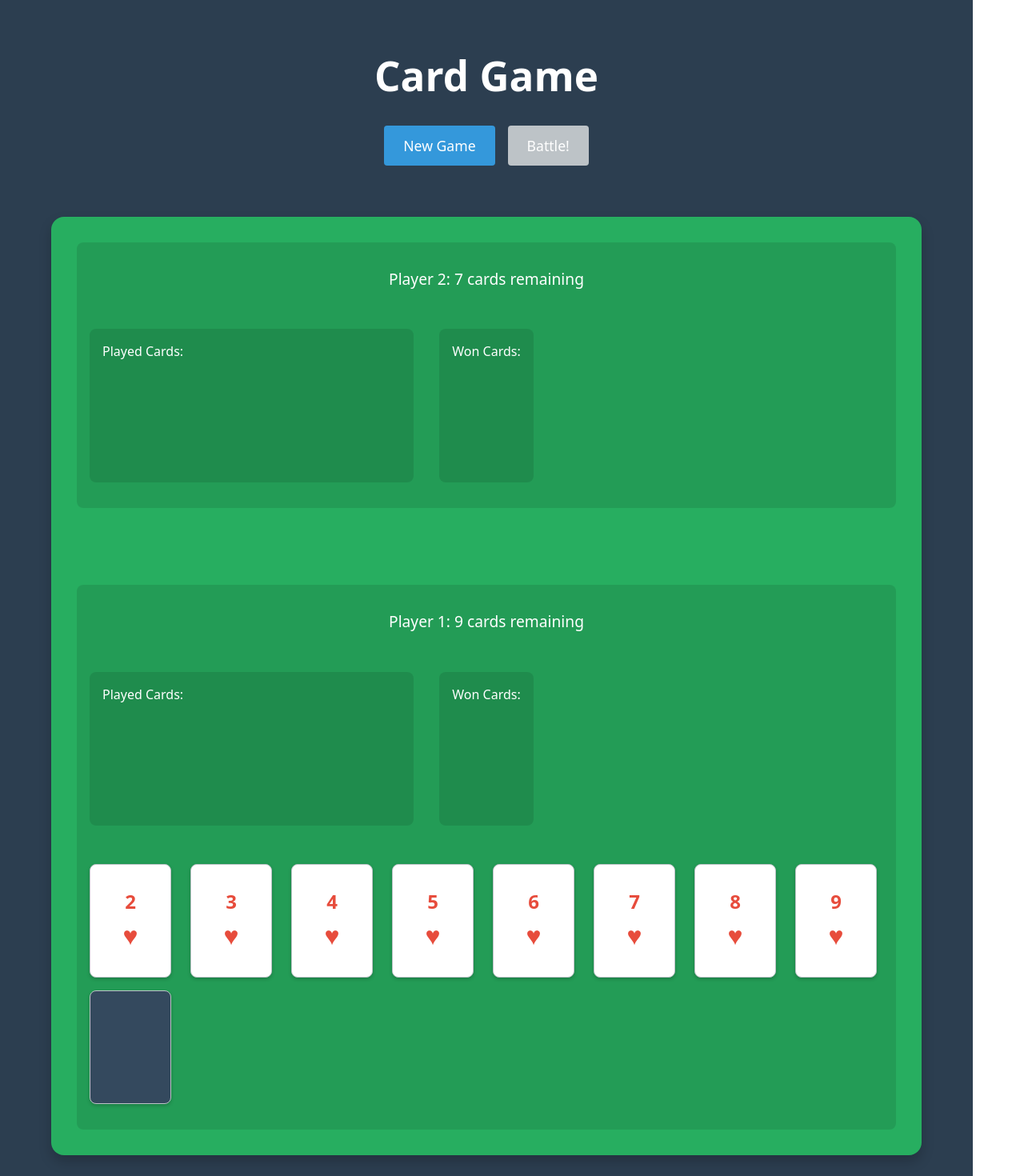
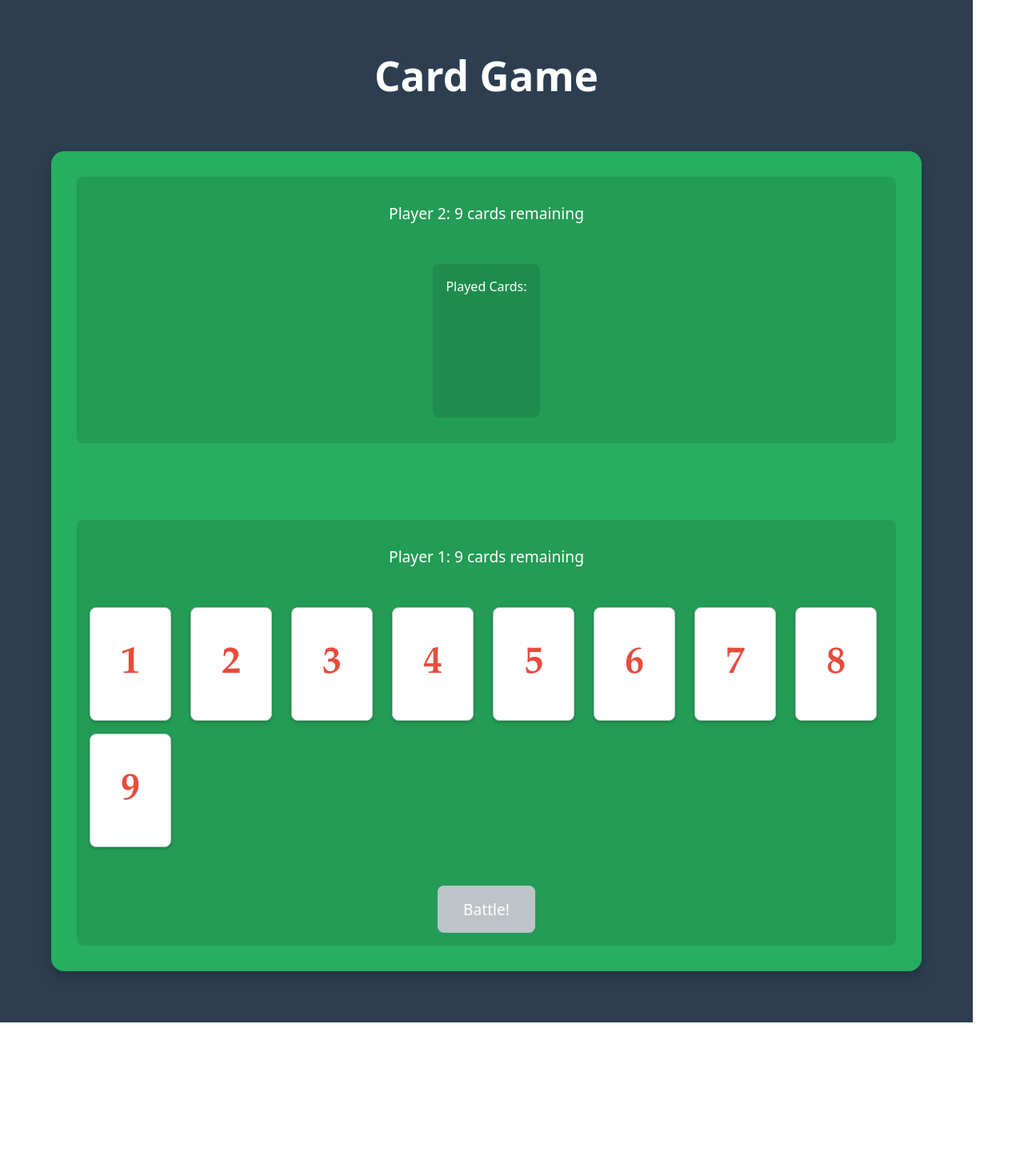
Before and after one commit to jrh330/Card-game, a React (Vite) app: page / in a window 1280 px wide. Shown: the top 1470 px of the page at 80% size. After the commit the page ends 1278 px from the top, so only its background shows below. Built offline with nearby package versions, Linux system fonts and the light colour scheme.

Commit message:
Feature: Update game UI and rules

```diff
--- a/src/components/Card/Card.tsx
+++ b/src/components/Card/Card.tsx
@@ -9,13 +9,12 @@
     selected?: boolean;
 }
 
-const CardContainer = styled.div<{ disabled?: boolean; selected?: boolean }>`
+const CardContainer = styled.div<{ disabled?: boolean; selected?: boolean; isPlayer1?: boolean }>`
     width: 100px;
     height: 140px;
     border-radius: 8px;
     background: white;
     display: flex;
-    flex-direction: column;
     justify-content: center;
     align-items: center;
     cursor: ${props => props.disabled ? 'not-allowed' : 'pointer'};
@@ -29,39 +28,12 @@
     }
 `;
 
-const Suit = styled.div<{ color: string }>`
-    font-size: 2em;
-    color: ${props => props.color};
-`;
-
-const Rank = styled.div<{ color: string }>`
-    font-size: 1.5em;
+const Number = styled.div<{ color: string }>`
+    font-size: 3em;
     font-weight: bold;
     color: ${props => props.color};
+    font-family: 'Palatino', 'Garamond', serif;
 `;
-
-const getSuitSymbol = (suit: string) => {
-    switch (suit.toLowerCase()) {
-        case 'hearts': return '♥';
-        case 'diamonds': return '♦';
-        case 'clubs': return '♣';
-        case 'spades': return '♠';
-        default: return '';
-    }
-};
-
-const getSuitColor = (suit: string) => {
-    switch (suit.toLowerCase()) {
-        case 'hearts':
-        case 'diamonds':
-            return '#e74c3c';
-        case 'clubs':
-        case 'spades':
-            return '#2c3e50';
-        default:
-            return 'black';
-    }
-};
 
 export const Card: React.FC<CardProps> = ({ card, onClick, disabled, selected }) => {
     if (!card.faceUp) {
@@ -75,8 +47,7 @@
         );
     }
 
-    const suitSymbol = getSuitSymbol(card.suit);
-    const color = getSuitColor(card.suit);
+    const color = card.suit === 'hearts' ? '#e74c3c' : '#2c3e50';
 
     return (
         <CardContainer
@@ -84,8 +55,7 @@
             disabled={disabled}
             selected={selected}
         >
-            <Rank color={color}>{card.rank}</Rank>
-            <Suit color={color}>{suitSymbol}</Suit>
+            <Number color={color}>{card.rank}</Number>
         </CardContainer>
     );
 };
--- a/src/components/Game/Game.tsx
+++ b/src/components/Game/Game.tsx
@@ -26,6 +26,7 @@
     margin: 2rem;
     min-width: 80vw;
     min-height: 60vh;
+    position: relative;
 `;
 
 const PlayerArea = styled.div<{ isBottom?: boolean }>`
@@ -48,10 +49,10 @@
 `;
 
 const PlayArea = styled.div`
-    display: grid;
-    grid-template-columns: 1fr auto 1fr;
+    display: flex;
+    flex-direction: column;
+    align-items: center;
     gap: 2rem;
-    align-items: center;
     width: 100%;
     padding: 1rem;
 `;
@@ -80,24 +81,36 @@
     padding: 1rem;
 `;
 
-const Controls = styled.div`
-    display: flex;
-    gap: 1rem;
-    margin-bottom: 2rem;
+const WinnerMessage = styled.div`
+    position: absolute;
+    top: 50%;
+    left: 50%;
+    transform: translate(-50%, -50%);
+    background: rgba(0, 0, 0, 0.9);
+    color: white;
+    padding: 2rem 4rem;
+    border-radius: 16px;
+    font-size: 3em;
+    font-family: 'Palatino', 'Garamond', serif;
+    z-index: 10;
+    text-align: center;
+    box-shadow: 0 0 20px rgba(0,0,0,0.5);
 `;
 
 const Button = styled.button<{ disabled?: boolean }>`
-    padding: 0.8rem 1.5rem;
-    font-size: 1.1em;
+    padding: 1rem 2rem;
+    font-size: 1.2em;
     border: none;
-    border-radius: 4px;
-    background: ${props => props.disabled ? '#bdc3c7' : '#3498db'};
+    border-radius: 8px;
+    background: ${props => props.disabled ? '#bdc3c7' : '#e74c3c'};
     color: white;
     cursor: ${props => props.disabled ? 'not-allowed' : 'pointer'};
-    transition: background 0.2s;
+    transition: all 0.2s;
+    margin-top: 1rem;
 
     &:hover {
-        background: ${props => props.disabled ? '#bdc3c7' : '#2980b9'};
+        background: ${props => props.disabled ? '#bdc3c7' : '#c0392b'};
+        transform: ${props => !props.disabled && 'scale(1.05)'};
     }
 `;
 
@@ -227,38 +240,28 @@
         }
 
         setSelectedCard(null);
-
-        // Check if all cards have been played
-        if (player1NewPlayedCards.length === 9 || player2NewPlayedCards.length === 9) {
-            setGameOver(true);
-            determineWinner();
-        }
+        determineWinner();
     };
 
     const determineWinner = () => {
         const p1Score = player1.wonCards.length;
         const p2Score = player2.wonCards.length;
 
-        if (p1Score > p2Score) {
+        if (p1Score >= 5) {
             setWinner(player1);
-        } else if (p2Score > p1Score) {
+            setGameOver(true);
+        } else if (p2Score >= 5) {
             setWinner(player2);
+            setGameOver(true);
+        } else if (p1Score === 4 && p2Score === 4 && player1.playedCards.length === 9) {
+            // It's a tie
+            setGameOver(true);
         }
-        // If equal, it's a tie (winner remains null)
     };
 
     return (
         <GameContainer>
             <h1 style={{ color: 'white' }}>Card Game</h1>
-            <Controls>
-                <Button onClick={handleNewGame}>New Game</Button>
-                <Button
-                    onClick={handleBattle}
-                    disabled={!selectedCard || gameOver}
-                >
-                    Battle!
-                </Button>
-            </Controls>
 
             <Table>
                 <PlayerArea>
@@ -276,26 +279,19 @@
                         {battleCards[1] && (
                             <Card card={battleCards[1]} disabled />
                         )}
-                        <PlayedCards>
-                            <PlayedCardsLabel>Won Cards:</PlayedCardsLabel>
-                            {player2.wonCards.map((card) => (
-                                <Card key={card.id} card={card} disabled />
-                            ))}
-                        </PlayedCards>
                     </PlayArea>
                 </PlayerArea>
 
                 <BattleArea>
-                    {gameOver ? (
+                    {gameOver && (
+                        <WinnerMessage>
+                            {winner ? `${winner.name} Wins!` : "It's a Tie!"}
+                        </WinnerMessage>
+                    )}
+                    {battleCards[0] && battleCards[1] && !gameOver && (
                         <div style={{ color: 'white', fontSize: '2em' }}>
-                            {winner ? `${winner.name} Wins!` : "It's a Tie!"}
+                            {battleCards[0].rank} vs {battleCards[1].rank}
                         </div>
-                    ) : (
-                        battleCards[0] && battleCards[1] && (
-                            <div style={{ color: 'white', fontSize: '2em' }}>
-                                {battleCards[0].rank} vs {battleCards[1].rank}
-                            </div>
-                        )
                     )}
                 </BattleArea>
 
@@ -304,23 +300,6 @@
                         {player1.name}: {player1.deck.length - player1.playedCards.length} cards remaining
                         {player1.wonCards.length > 0 && ` (Won: ${player1.wonCards.length})`}
                     </PlayerStats>
-                    <PlayArea>
-                        <PlayedCards>
-                            <PlayedCardsLabel>Played Cards:</PlayedCardsLabel>
-                            {player1.playedCards.map((card) => (
-                                <Card key={card.id} card={card} disabled />
-                            ))}
-                        </PlayedCards>
-                        {battleCards[0] && (
-                            <Card card={battleCards[0]} disabled />
-                        )}
-                        <PlayedCards>
-                            <PlayedCardsLabel>Won Cards:</PlayedCardsLabel>
-                            {player1.wonCards.map((card) => (
-                                <Card key={card.id} card={card} disabled />
-                            ))}
-                        </PlayedCards>
-                    </PlayArea>
                     <CardGrid>
                         {player1.deck.map((card) => {
                             const isPlayed = player1.playedCards.some(c => c.id === card.id);
@@ -335,6 +314,12 @@
                             );
                         })}
                     </CardGrid>
+                    <Button
+                        onClick={handleBattle}
+                        disabled={!selectedCard || gameOver}
+                    >
+                        Battle!
+                    </Button>
                 </PlayerArea>
             </Table>
         </GameContainer>
--- a/src/utils/deck.ts
+++ b/src/utils/deck.ts
@@ -4,21 +4,21 @@
     const player1Cards: Card[] = [];
     const player2Cards: Card[] = [];
 
-    // Create cards 2-9 for Player 1 (Hearts)
-    for (let i = 2; i <= 9; i++) {
+    // Create cards 1-9 for Player 1 (red)
+    for (let i = 1; i <= 9; i++) {
         player1Cards.push({
             id: `hearts-${i}`,
-            suit: 'hearts' as Suit,
+            suit: 'hearts' as Suit, // Used for color
             rank: i.toString() as Rank,
             faceUp: true
         });
     }
 
-    // Create cards 2-9 for Player 2 (Spades)
-    for (let i = 2; i <= 9; i++) {
+    // Create cards 1-9 for Player 2 (black)
+    for (let i = 1; i <= 9; i++) {
         player2Cards.push({
             id: `spades-${i}`,
-            suit: 'spades' as Suit,
+            suit: 'spades' as Suit, // Used for color
             rank: i.toString() as Rank,
             faceUp: false
         });
```
